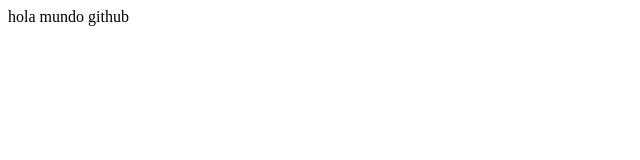
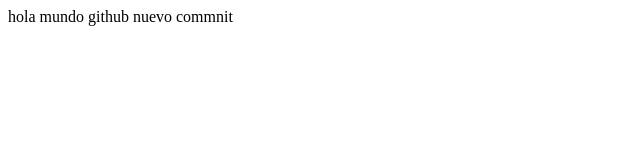
Before and after one commit to sistemasinfor/holamundo, a plain HTML site: page index.html in a window 1280 px wide. Shown: the whole page, without its empty margins (0-640 px from the left). Drawn offline with Linux system fonts and the light colour scheme.

Commit message:
segundo commit

```diff
--- a/index.html
+++ b/index.html
@@ -6,6 +6,6 @@
     <title>Document</title>
 </head>
 <body>
-    hola mundo github
+    hola mundo github nuevo commnit
 </body>
 </html>
```
